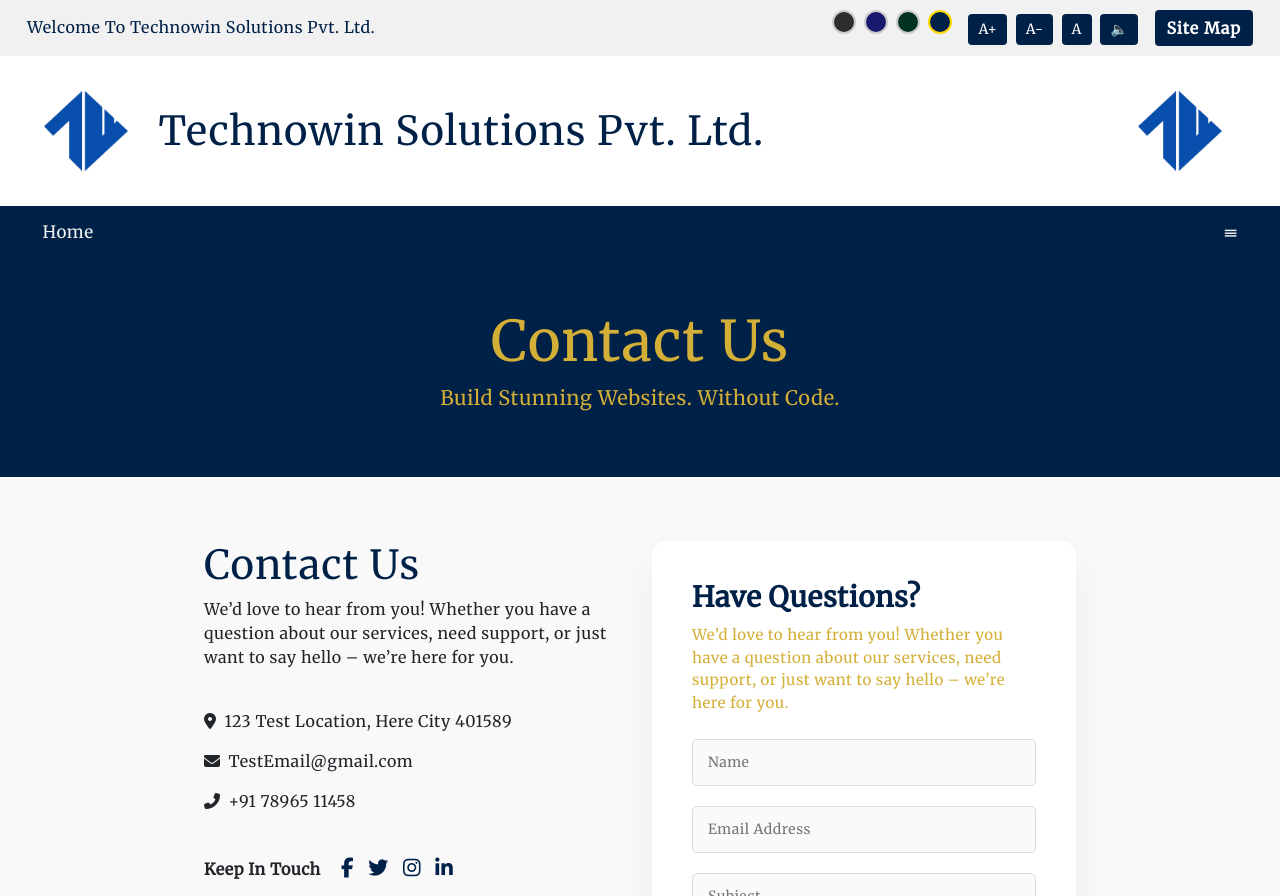
After one commit to technowin/WebBuilder, a Django app: template templates/Master/Business/BusinessContactUs.html in a window 1280 px wide. The commit adds this page. Shown: the top 896 px of the page. Run offline with Django 4.2, Linux system fonts and the light colour scheme; the template is opened without the code that fills it, so the values that code supplies are empty; some libraries are stand-ins or nearby versions.

Commit message:
Pruthvi Contact us Page

```diff
--- a/WebBuilder/urls.py
+++ b/WebBuilder/urls.py
@@ -57,4 +57,5 @@
     # Master
     path("businessHome", businessHome,name='businessHome'),
     path("AboutUs", aboutUs,name='aboutUs'),
+    path("BusinessContactUs", BusinessContactUs,name='BusinessContactUs'),
 ]
--- /dev/null
+++ b/static/css/Business/BusinessContactUs.css
@@ -0,0 +1,132 @@
+/* style.css */
+
+body {
+  font-family: 'Merriweather', serif;
+  background-color: #f9f9f9;
+}
+
+:root {
+  --primary-color:#002147;
+  --accent-color: #D4AF37;
+}
+
+.bg-custom-primary {
+  background-color: var(--primary-color);
+  color: var(--accent-color);
+}
+
+.header-title {
+  padding: 3rem 0;
+  text-align: center;
+}
+
+.header-subtitle {
+  color: var(--accent-color); /* Gold/Yellow */
+}
+
+.feature-heading {
+  font-weight: 700;
+  font-family: 'Merriweather', serif;
+  color: var(--accent-color); /* optional if you want to match your theme */
+}
+.connect-section-bg {
+  background-color: #92969d;
+}
+
+@media all and (max-width: 1000px) {
+    .contactussection{
+      padding: 5% 5%;
+    }
+}
+
+/* 📲 Tablet view (1000px - 1135px) */
+@media all and (min-width: 1000px) and (max-width: 1135px) {
+    .contactussection{
+      padding: 5% 15%;
+    }
+}
+
+/* 🖥️ Desktop view (1136px and above) */
+@media all and (min-width: 1136px) {
+
+    .contactussection{
+      padding: 5% 15%;
+    }
+}
+
+.contactusFirstsection h1{
+  color:var(--primary-color);
+}
+
+.social-icons a {
+    display: inline-block;
+    margin-right: 10px;
+    color: var(--primary-color);
+    font-size: 20px;
+    transition: transform 0.3s ease, color 0.3s ease;
+  }
+
+.social-icons a:hover {
+    color: #007bff; /* Bootstrap primary blue or change to your brand color */
+    transform: scale(1.2) rotate(5deg);
+}
+
+.social-icons a:nth-child(1):hover { color: #3b5998; }  /* Facebook */
+.social-icons a:nth-child(2):hover { color: #1da1f2; }  /* Twitter */
+.social-icons a:nth-child(3):hover { color: #e1306c; }  /* Instagram */
+.social-icons a:nth-child(4):hover { color: #0077b5; }  /* LinkedIn */
+
+.contact-box {
+      background: #fff;
+      padding: 40px;
+      border-radius: 15px;
+      box-shadow: 0 20px 40px rgba(0, 0, 0, 0.05);
+      max-width: 600px;
+      width: 100%;
+}
+
+.contact-box h2 {
+  font-size: 28px;
+  font-weight: 600;
+  margin-bottom: 10px;
+  color: var(--primary-color);
+}
+
+.contact-box p {
+  font-size: 15px;
+  color: var(--accent-color);
+  margin-bottom: 25px;
+}
+
+.contact-box input,
+.contact-box textarea {
+  width: 100%;
+  padding: 12px 15px;
+  margin-bottom: 20px;
+  border: 1px solid #ddd;
+  border-radius: 5px;
+  font-size: 14px;
+  background-color: #fafafa;
+}
+
+.contact-box textarea {
+  resize: vertical;
+  min-height: 120px;
+}
+
+.contact-box button {
+  background: #ff9124;
+  color: white;
+  border: none;
+  padding: 12px 30px;
+  font-size: 14px;
+  border-radius: 25px;
+  cursor: pointer;
+  font-weight: bold;
+  text-transform: uppercase;
+  transition: background 0.3s ease;
+}
+
+.contact-box button:hover {
+  background: #e07d14;
+}
--- a/static/css/Business/BusinessLayout.css
+++ b/static/css/Business/BusinessLayout.css
@@ -68,7 +68,7 @@
 /* 🔗 Anchor Tags */
 a {
     font-size: 1rem;
-    text-decoration: none;
+    text-decoration: none !important;
     color: var(--primary-color);
     transition: color 0.3s ease;
 }
@@ -793,3 +793,30 @@
 .colorCircle:focus {
     border-color: #000;
 }
+
+#myBtn {
+    display: none;
+    position: fixed;
+    bottom: 20px;
+    right: 30px;
+    z-index: 99;
+    font-size: 18px;
+    border: none;
+    outline: none;
+    /*background-color: darkblue;*/
+    /*background-color: #1E5631;*/
+    background-color: var(--accent-color);
+    /*background-color: #002147;*/
+    color: #fff;
+    cursor: pointer;
+    padding: 15px;
+    border-radius: 4px;
+}
+
+#myBtn:hover {
+    background-color: #fff;
+    /*color: darkblue;*/
+    color: var(--accent-color);
+    /*font-weight: bold;*/
+    border: 3px solid var(--accent-color);
+}
--- /dev/null
+++ b/templates/Master/Business/BusinessContactUs.html
@@ -0,0 +1,86 @@
+{% extends 'Master/Business/BusinessLayout.html' %}
+{% load static %}
+
+{% block extra_css %}
+  <!-- Bootstrap CSS -->
+  <link href="https://cdn.jsdelivr.net/npm/bootstrap@5.3.0/dist/css/bootstrap.min.css" rel="stylesheet">
+
+  <!-- Google Font -->
+  <link href="https://fonts.googleapis.com/css2?family=Merriweather&display=swap" rel="stylesheet">
+
+  <link rel="stylesheet" href="https://cdnjs.cloudflare.com/ajax/libs/font-awesome/6.5.0/css/all.min.css" />
+
+  <!-- Custom CSS -->
+  <link rel="stylesheet" href="{% static 'css/Business/BusinessContactUs.css' %}">
+
+{% endblock %}
+
+{% block content %}
+
+  <header class="bg-custom-primary header-title">
+    <div class="container">
+      <h1 class="display-4">Contact Us</h1>
+      <p class="lead header-subtitle">Build Stunning Websites. Without Code.</p>
+    </div>
+  </header>
+
+  <section>
+    <div class="row contactussection">
+
+      <div class="col-md-6 contactusFirstsection">
+        <h1>Contact Us</h1>
+        <p>We’d love to hear from you! Whether you have a question about our services, need support, or just want to say hello – we’re here for you.</p>
+        <br>
+
+        <p><i class="fas fa-map-marker-alt me-2"></i>123 Test Location, Here City 401589</p>
+        <p><i class="fas fa-envelope me-2"></i>TestEmail@gmail.com</p>
+        <p><i class="fas fa-phone-alt me-2"></i>+91 78965 11458</p>
+        <br>
+
+        <p>
+          <strong>Keep In Touch</strong>
+          <span class="ms-3 social-icons">
+            <a href="#"><i class="fab fa-facebook-f"></i></a>
+            <a href="#"><i class="fab fa-twitter"></i></a>
+            <a href="#"><i class="fab fa-instagram"></i></a>
+            <a href="#"><i class="fab fa-linkedin-in"></i></a>
+          </span>
+        </p>
+
+        <!-- Embedded Live Google Map -->
+        <div class="map-responsive">
+          <iframe
+            src="https://www.google.com/maps/embed?pb=!1m18!1m12!1m3!1d942.2036277256495!2d72.85040326962346!3d19.159595065697417!2m3!1f0!2f0!3f0!3m2!1i1024!2i768!4f13.1!3m3!1m2!1s0x3be7b64cd1a7becb%3A0x3630cb7349ffd737!2sTECHNO%20WIN%20IT%20INFRA%20PVT%20LTD!5e0!3m2!1sen!2sin!4v1751455694281!5m2!1sen!2sin"
+            width="100%"
+            height="350"
+            style="border:0;"
+            allowfullscreen=""
+            loading="lazy"
+            referrerpolicy="no-referrer-when-downgrade">
+          </iframe>
+        </div>
+
+      </div>
+
+      <div class="col-md-6">
+        <div class="contact-box">
+          <h2>Have Questions?</h2>
+          <p>We’d love to hear from you! Whether you have a question about our services, need support, or just want to say hello – we’re here for you.</p>
+
+          <form action="#" method="POST">
+            <input type="text" name="name" placeholder="Name" required>
+            <input type="email" name="email" placeholder="Email Address" required>
+            <input type="text" name="subject" placeholder="Subject" required>
+            <textarea name="message" placeholder="Your Message" required></textarea>
+            <button type="submit">Send Message</button>
+          </form>
+        </div>
+      </div>
+
+    </div>
+  </section>
+
+  <!-- Bootstrap JS -->
+  <script src="https://cdn.jsdelivr.net/npm/bootstrap@5.3.0/dist/js/bootstrap.bundle.min.js"></script>
+
+{% endblock %}
--- a/templates/Master/Business/BusinessHome.html
+++ b/templates/Master/Business/BusinessHome.html
@@ -12,8 +12,6 @@
 {% block content %}
 
 {% comment %} slider section {% endcomment %}
-
-{% load static %}
 
 <section style="margin: 0.5%;" id="sliderIndex" data-aos="fade-up">
     <div class="row">
--- a/templates/Master/Business/BusinessLayout.html
+++ b/templates/Master/Business/BusinessLayout.html
@@ -109,7 +109,7 @@
                     Home
                 </a>
 
-                <a href="{{ 'AboutUsIndex' }}" class="navlink" role="menuitem" tabindex="0">
+                <a href="{{ 'AboutUs' }}" class="navlink" role="menuitem" tabindex="0">
                     About Us
                 </a>
 
@@ -118,8 +118,8 @@
                         Contact Us <span class="dropdown-icon">&#x25BC;</span> <!-- ▼ Downward chevron -->
                     </button>
                     <div class="dropdown1-content1">
-                        <a href="{{ 'ContactForm' }}" role="menuitem" tabindex="0">Contact Form</a>
-                        <a href="{{ 'SupportTeam' }}" role="menuitem" tabindex="0">Support Team</a>
+                        <a href="{{ 'BusinessContactUs' }}" role="menuitem" tabindex="0">Contact Form</a>
+                        <a href="{{ 'BusinessContactUs' }}" role="menuitem" tabindex="0">Support Team</a>
                     </div>
                 </div>
 
@@ -213,19 +213,19 @@
                                         <ul style="list-style: none; line-height:2em; padding-left: 0; font-family: 'Merriweather', serif;" role="list" aria-label="Quick Links">
                                             <li>
                                                 <i class="fas fa-external-link" aria-hidden="true" style="color: white;"></i>
-                                                <a href="" class="underline-hover" target="_blank" rel="noopener noreferrer"
+                                                <a href="{{ 'businessHome' }}" class="underline-hover" target="_blank" rel="noopener noreferrer"
                                                 style="margin-left: 5px; font-size: 18px; color: white; letter-spacing: 0.03em;"
                                                 aria-label="Visit Mumbai University website">Home</a>
                                             </li>
                                             <li>
                                                 <i class="fas fa-external-link" aria-hidden="true" style="color: white;"></i>
-                                                <a href="" class="underline-hover" target="_blank" rel="noopener noreferrer"
+                                                <a href="{{ 'AboutUs' }}" class="underline-hover" target="_blank" rel="noopener noreferrer"
                                                 style="margin-left: 5px; font-size: 18px; color: white; letter-spacing: 0.03em;"
                                                 aria-label="Visit Maharashtra CET Cell website">About Us</a>
                                             </li>
                                             <li>
                                                 <i class="fas fa-external-link" aria-hidden="true" style="color: white;"></i>
-                                                <a href="" class="underline-hover" target="_blank" rel="noopener noreferrer"
+                                                <a href="{{'BusinessContactUs'}}" class="underline-hover" target="_blank" rel="noopener noreferrer"
                                                 style="margin-left: 5px; font-size: 18px; color: white; letter-spacing: 0.03em;"
                                                 aria-label="Visit Maharashtra Scholarship website">Contact Us</a>
                                             </li>
@@ -306,6 +306,8 @@
 
     </setion>
 
+    <button onclick="topFunction()" id="myBtn" title="Go to top"><i class="fa fa-arrow-up" aria-hidden="true"></i></button>
+
     {% comment %} function For NavBar responsive {% endcomment %}
 
     <script>
@@ -384,6 +386,32 @@
         });
     </script>
 
+    {% comment %} Scroll top function {% endcomment %}
+
+    <script>
+
+        // Get the button
+        let mybutton = document.getElementById("myBtn");
+
+        // When the user scrolls down 20px from the top of the document, show the button
+        window.onscroll = function () {
+            scrollFunction()
+        };
+
+        function scrollFunction() {
+            if (document.body.scrollTop > 20 || document.documentElement.scrollTop > 20) {
+                mybutton.style.display = "block";
+            } else {
+                mybutton.style.display = "none";
+            }
+        }
+
+        // When the user clicks on the button, scroll to the top of the document
+        function topFunction() {
+            document.body.scrollTop = 0;
+            document.documentElement.scrollTop = 0;
+        }
+    </script>
 
 </body>
 </html>
```
Also changed, not shown: Master/views.py (+14 -0 lines), static/css/Business/AboutUs.css (+23 -13 lines), templates/Master/Business/AboutUs.html (+50 -84 lines).
